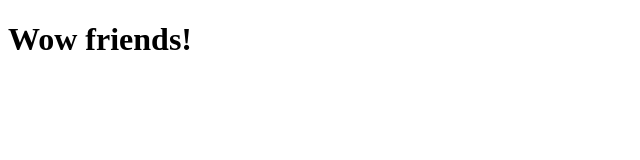
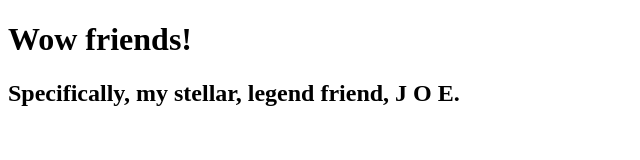
Before and after one commit to LucPasq/week3Day1FriendsLesson, a plain HTML site: page index.html in a window 1280 px wide. Shown: the whole page, without its empty margins (0-640 px from the left). Drawn offline with Linux system fonts and the light colour scheme.

Commit message:
index tweaked

```diff
--- a/index.html
+++ b/index.html
@@ -8,5 +8,6 @@
 </head>
 <body>
     <h1>Wow friends!</h1>
+    <h2>Specifically, my stellar, legend friend, J O E.</h2>
 </body>
 </html>
```
